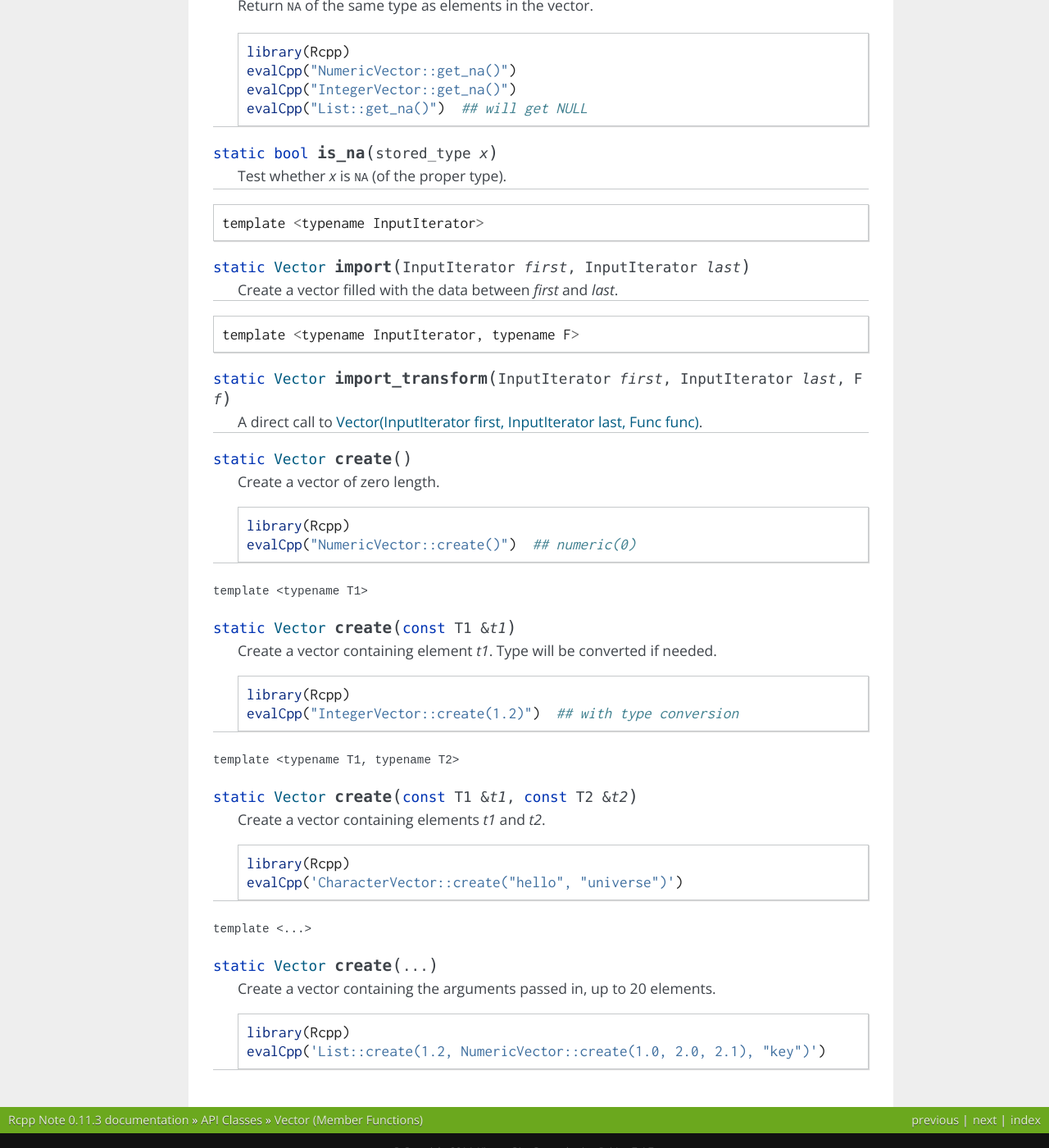
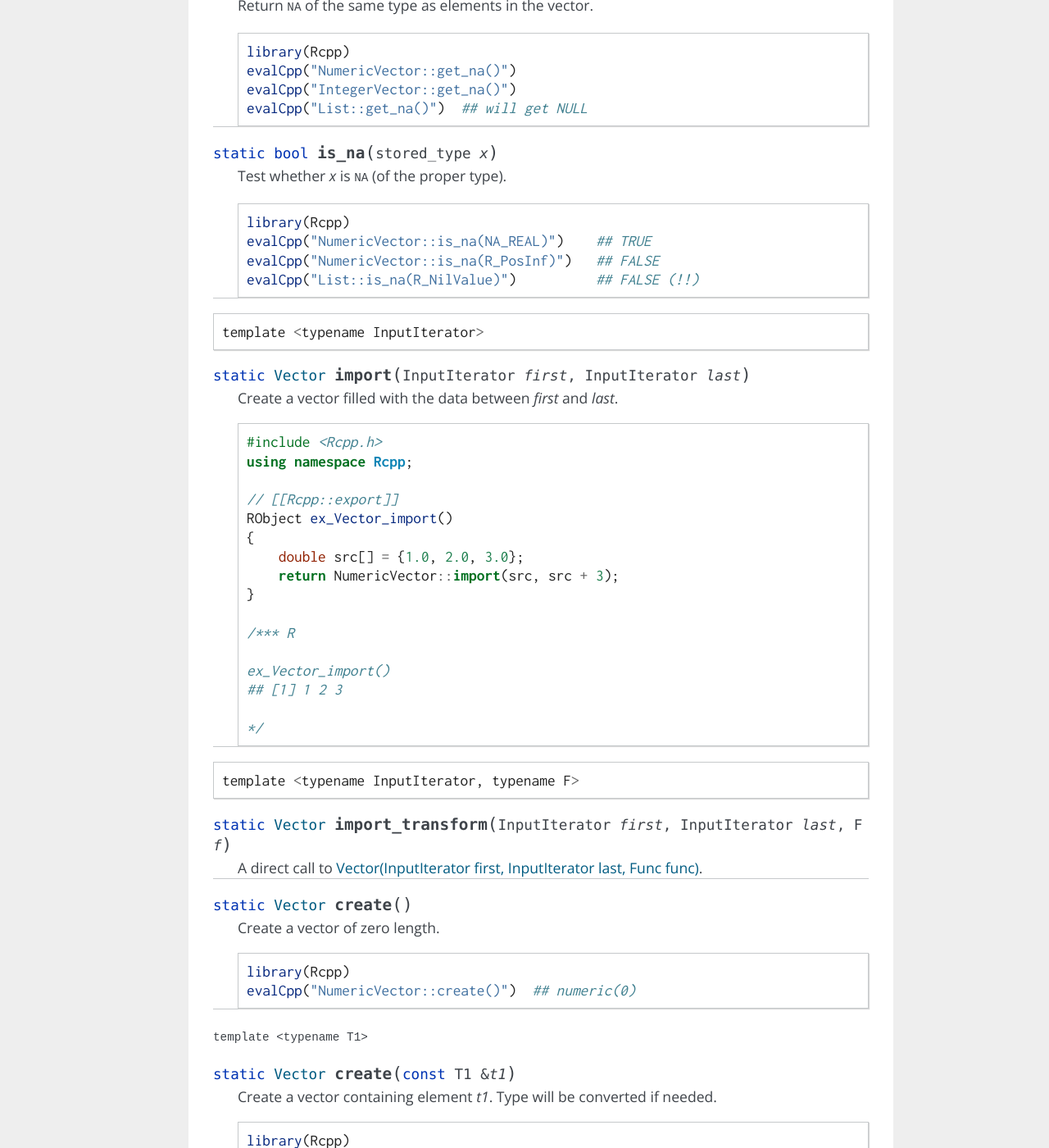
Before and after one commit to yixuan/rcpp-note, a Sphinx documentation site: the page built from source/api/Vector_funs.rst, in a window 1280 px wide and 1400 px high, scrolled down 10108 px. Shown: the whole window at 82% size. Built offline with Sphinx 7.4.7, drawn with Linux system fonts in a browser that asks for light colours.

Commit message:
add examples for other static methods in Vector

```diff
--- a/source/api/Vector_funs.rst
+++ b/source/api/Vector_funs.rst
@@ -515,6 +515,13 @@ Static Public Member Functions
 
    Test whether *x* is ``NA`` (of the proper type).
 
+   .. code-block:: r
+
+      library(Rcpp)
+      evalCpp("NumericVector::is_na(NA_REAL)")    ## TRUE
+      evalCpp("NumericVector::is_na(R_PosInf)")   ## FALSE
+      evalCpp("List::is_na(R_NilValue)")          ## FALSE (!!)
+
 ::
 
    template <typename InputIterator>
@@ -522,6 +529,25 @@ Static Public Member Functions
 .. cpp:function:: static Vector import(InputIterator first, InputIterator last)
 
    Create a vector filled with the data between *first* and *last*.
+
+   .. code-block:: cpp
+
+      #include <Rcpp.h>
+      using namespace Rcpp;
+
+      // [[Rcpp::export]]
+      RObject ex_Vector_import()
+      {
+          double src[] = {1.0, 2.0, 3.0};
+          return NumericVector::import(src, src + 3);
+      }
+
+      /*** R
+
+      ex_Vector_import()
+      ## [1] 1 2 3
+
+      */
 
 ::
 
```
